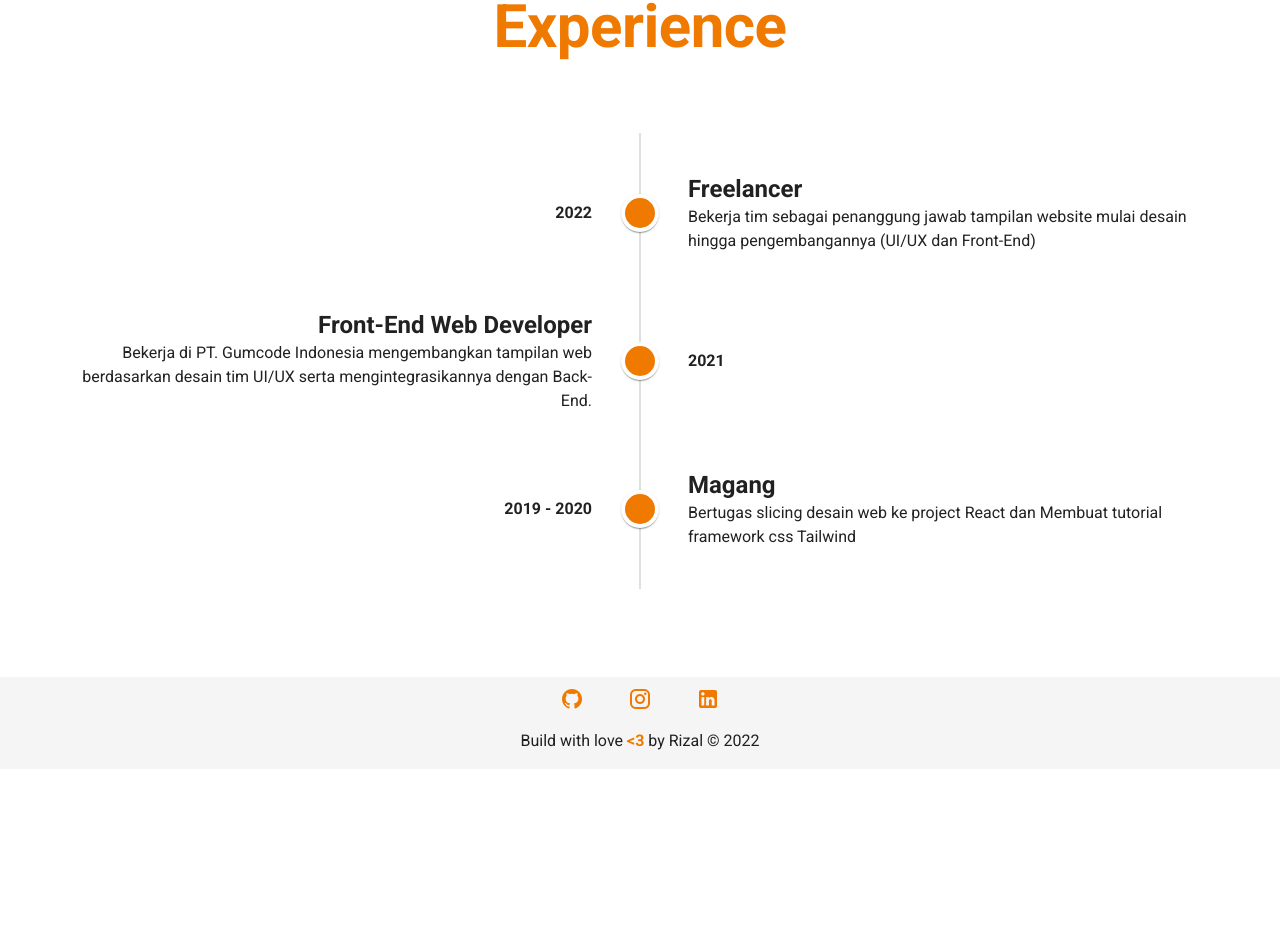
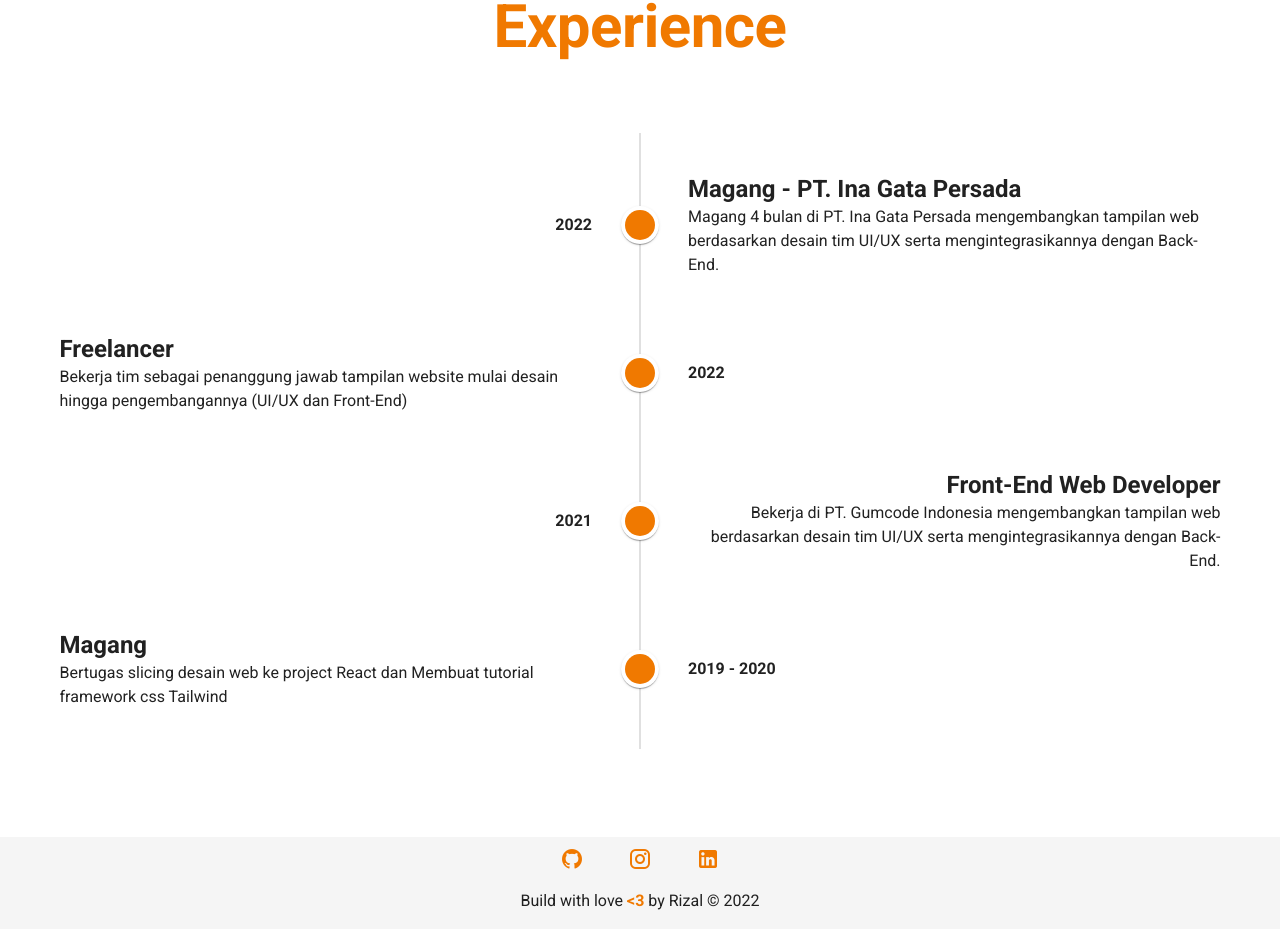
Before and after one commit to amarizzal/PortfolioV2, a Nuxt app: page / in a window 1280 px wide. Shown: the part 1193-2122 px from the top of the page. Before the commit the page ends 1962 px from the top, so only its background shows below. Built offline with nearby package versions, Linux system fonts and the light colour scheme.

Commit message:
update magang inagata

```diff
--- a/pages/index.vue
+++ b/pages/index.vue
@@ -3,7 +3,7 @@
     <v-col cols="12" sm="8" md="12">
 
       <!-- Jumbotron -->
-      <v-row align="center" justify="center"  class="jumbotron my-3 my-lg-16 pt-10">
+      <v-row align="center" justify="center"  class="jumbotron flex-column-reverse flex-md-row my-3 my-lg-16 pt-10">
         <v-col cols="12" md="7" class="jumbotron__left text-center text-md-left px-10 px-md-0">
           <p class="font-weight-bold headline mb-10 mb-md-6 mb-lg-0">Hello, I'm Rizal</p>
           <h1 class="display-3 primary--text my-2 mb-10 mb-md-4" style="font-weight: 700;" color="primary">Web Developer</h1>
@@ -18,7 +18,7 @@
             My Portfolio
           </v-btn>
         </v-col>
-        <v-col cols="12" class="jumbotron__right hidden-sm-and-down" md="5">
+        <v-col cols="12" class="jumbotron__right" md="5">
           <v-card style="height: 220px" flat class="grey lighten-2 rounded-lg">
             <v-img
               :src="require(`~/assets/img/jumbotron.jpg`)"
@@ -51,6 +51,19 @@
         </v-col>
         <v-col cols="12" class="experience__content">
           <v-timeline>
+            <v-timeline-item>
+              <template v-slot:opposite>
+                <span class="font-weight-bold">
+                  2022
+                </span>
+              </template>
+              <div class="py-4">
+                <h2 class="headline font-weight-bold">
+                  Magang - PT. Ina Gata Persada
+                </h2>
+                <div class="">Magang 4 bulan di PT. Ina Gata Persada mengembangkan tampilan web berdasarkan desain tim UI/UX serta mengintegrasikannya dengan Back-End.</div>
+              </div>
+            </v-timeline-item>
             <v-timeline-item>
               <template v-slot:opposite>
                 <span class="font-weight-bold">
```
